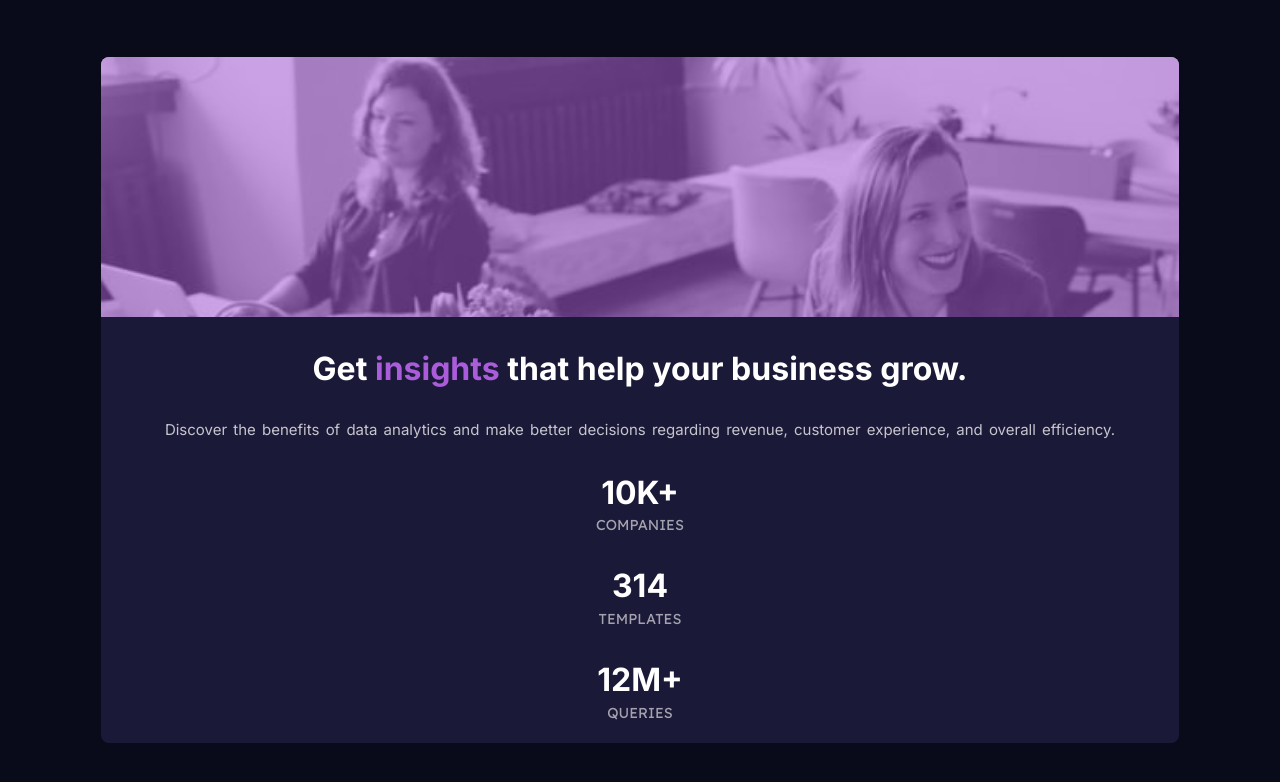
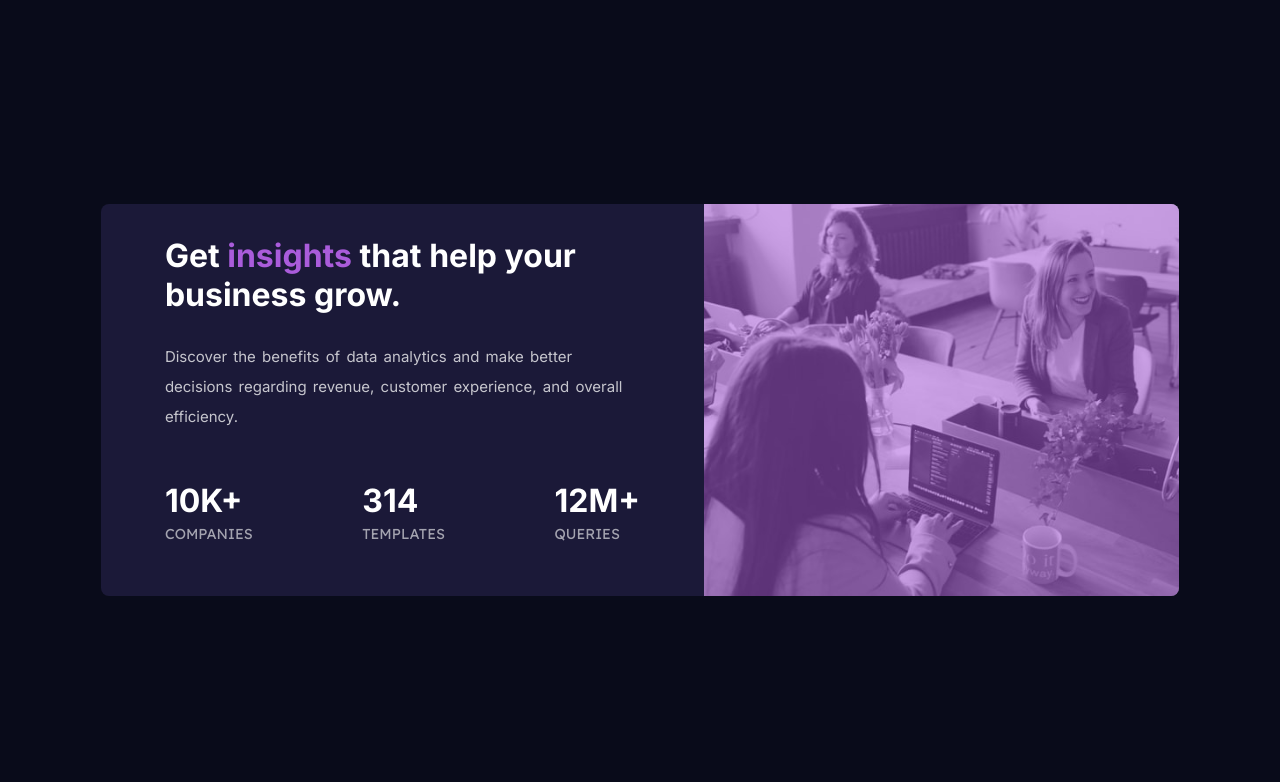
Before and after one commit to hossam-khalaf/stats-preview-card-component-main, a plain HTML site: page index.html in a window 1280 px wide. Drawn offline with Linux system fonts and the light colour scheme.

Commit message:
desktob design

```diff
--- a/style.css
+++ b/style.css
@@ -63,7 +63,7 @@ h1 span {
 section div {
 	display: flex;
 	flex-direction: column;
-	font-size: clamp(1.8rem, 2.5vw, 3rem);
+	font-size: clamp(1.8rem, 2.5vw, 2rem);
 	font-weight: 700;
 	text-transform: uppercase;
 }
@@ -80,3 +80,32 @@ section div span {
 section div:not(:last-child) {
 	margin-bottom: 2rem;
 }
+
+@media (min-width: 48rem) {
+	main {
+		flex-direction: row;
+	}
+
+	.image {
+		order: 2;
+		flex: 1 1 0;
+		border-radius: 0px 8px 8px 0;
+		background: url(images/image-header-desktop.jpg);
+		background-repeat: no-repeat;
+		background-position: center;
+		background-size: cover;
+	}
+
+	.details {
+		flex: 1 1 0;
+		order: 1;
+		text-align: left;
+	}
+
+	.stats {
+		display: flex;
+		flex-direction: row;
+		justify-content: space-between;
+		margin-top: 1.4rem;
+	}
+}
```
